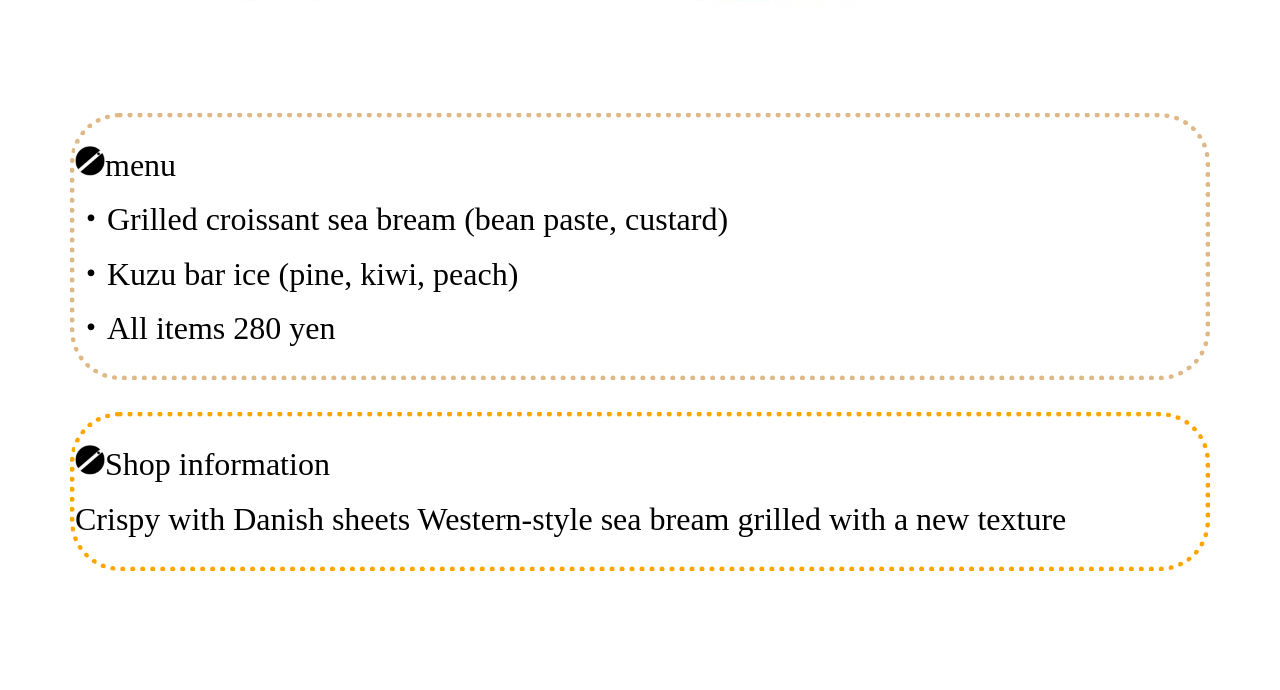
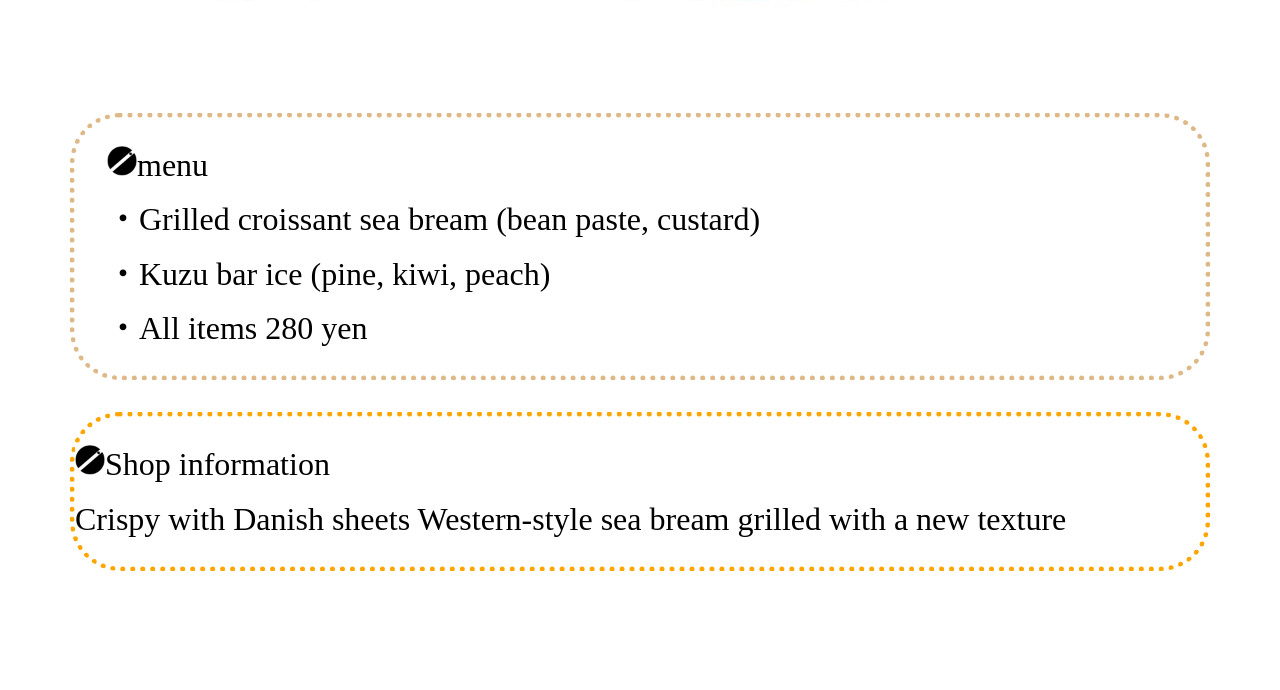
Before and after one commit to MochizukiYuto/witzozan.en, a plain HTML site: page index.html in a window 1280 px wide. Shown: the part 11171-11861 px from the top of the page. Drawn offline with nearby package versions, Linux system fonts and the light colour scheme.

Commit message:
fix menu

```diff
--- a/WitZozan.en.css
+++ b/WitZozan.en.css
@@ -176,6 +176,8 @@ main section {
   border-radius: 50px;
   padding-top: 20px;
   padding-bottom: 20px;
+  padding-left: 1em;
+  padding-right: 1em;
 }
 
 .logo1 {
```
